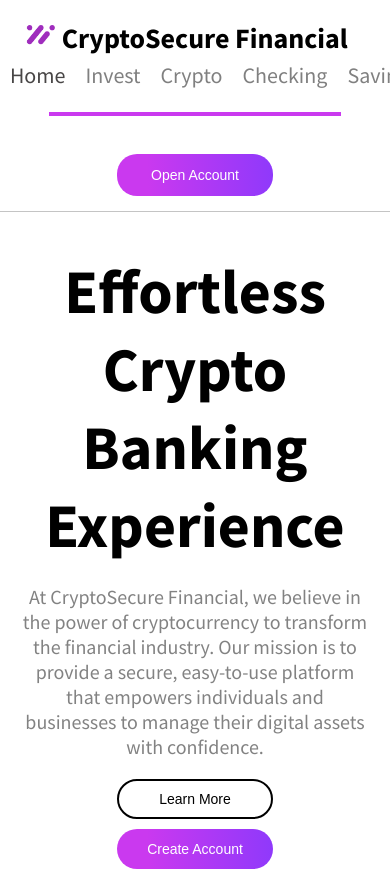
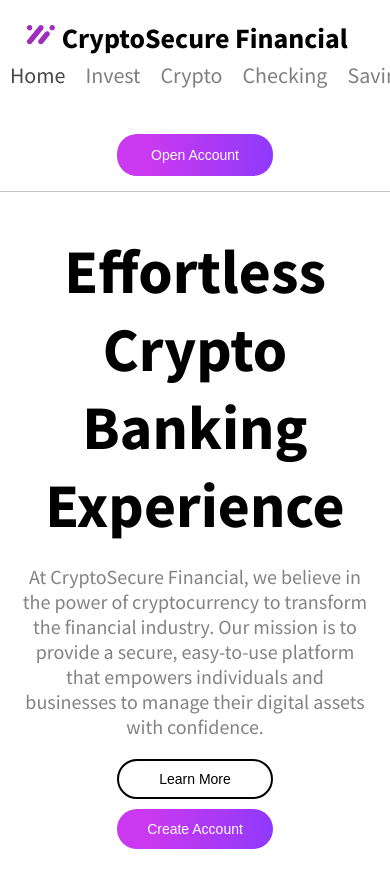
Before and after one commit to Nicolas3-G/CryptoSecure, a Next.js app: page / in a window 390 px wide. Shown: the top 871 px of the page. Built offline with nearby package versions, Linux system fonts and the light colour scheme.

Commit message:
header mobile updates

```diff
--- a/src/components/shared/Header/Header.js
+++ b/src/components/shared/Header/Header.js
@@ -22,7 +22,7 @@ const Header = ({page}) => {
                 <Link href="/saving" onClick={() => setCurrentPage("saving")} className={classNames(styles["nav-link"], currentPage == "saving" && styles["nav-selected"])}>Saving</Link>
                 <Link href="/loan" onClick={() => setCurrentPage("loan")} className={classNames(styles["nav-link"], currentPage == "loan" && styles["nav-selected"])}>Loans</Link>
             </nav>
-            <hr className={styles["mobile-line"]}/>
+            {/* <hr className={styles["mobile-line"]}/> */}
             <button className={styles["sign-in-button"]}>Open Account</button>
 
         </div>
--- a/src/components/shared/Header/Header.module.css
+++ b/src/components/shared/Header/Header.module.css
@@ -95,6 +95,7 @@
         scrollbar-width: none;
         overflow-x: auto;
         margin-bottom: 40px;
+
     }
 
     .nav-link {
```
